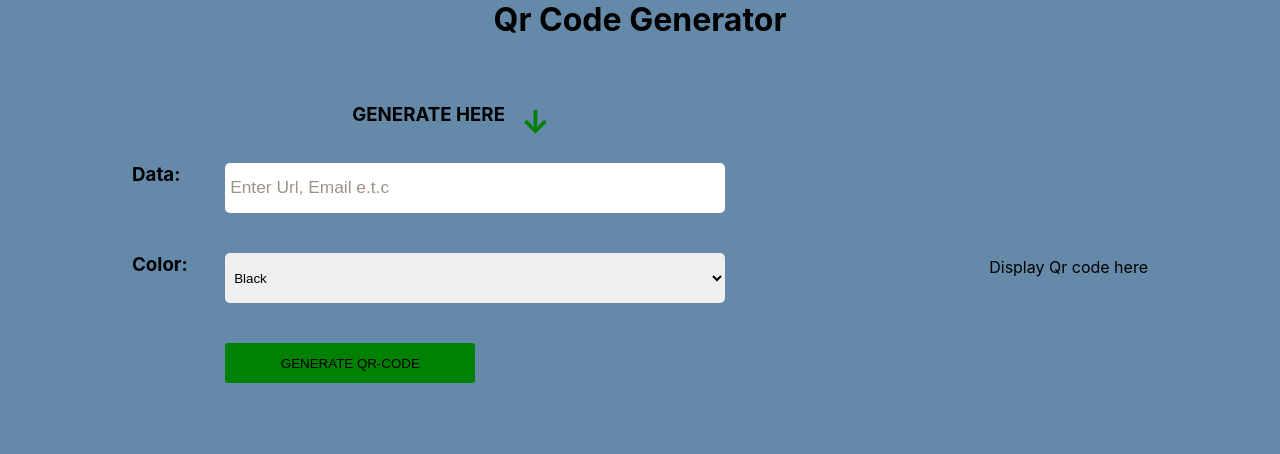
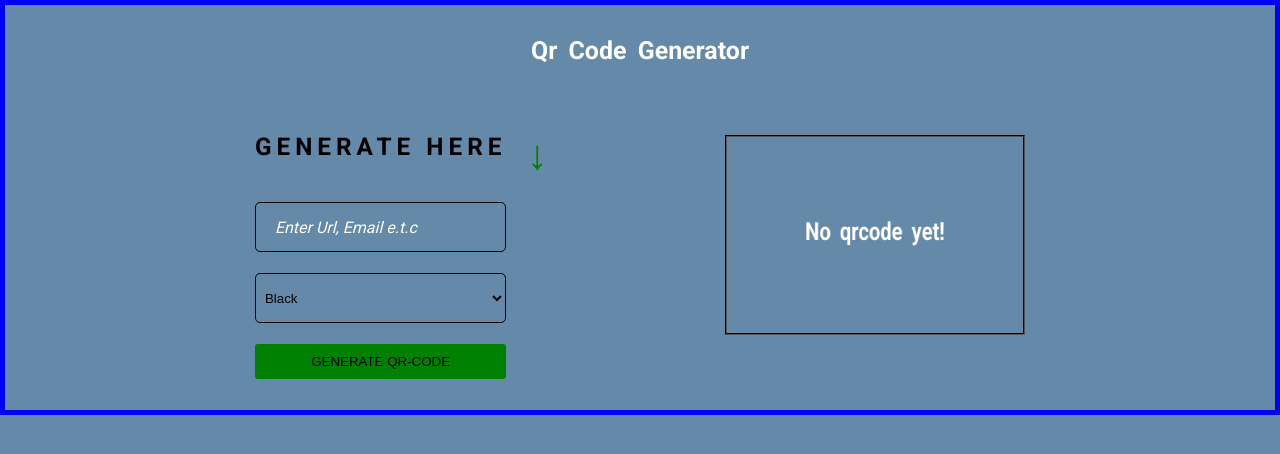
Before and after one commit to muritador5050/qrcode, a React (Create React App) app: page / in a window 1280 px wide. Shown: the top 454 px of the page. Built offline with nearby package versions, Linux system fonts and the light colour scheme.

Commit message:
i change all the page setting

```diff
--- a/public/index.html
+++ b/public/index.html
@@ -15,15 +15,11 @@
       user's mobile device or desktop. See https://developers.google.com/web/fundamentals/web-app-manifest/
     -->
     <link rel="manifest" href="%PUBLIC_URL%/manifest.json" />
-    <!--
-      Notice the use of %PUBLIC_URL% in the tags above.
-      It will be replaced with the URL of the `public` folder during the build.
-      Only files inside the `public` folder can be referenced from the HTML.
+    <link
+      href="https://fonts.googleapis.com/css2?family=Poppins:wght@300;400;600&family=Inter:wght@400;700&family=Montserrat:wght@300;600&family=Roboto:wght@400;700&family=Lato:wght@300;600&family=Nunito:wght@300;600&family=Quicksand:wght@300;600&display=swap"
+      rel="stylesheet"
+    />
 
-      Unlike "/favicon.ico" or "favicon.ico", "%PUBLIC_URL%/favicon.ico" will
-      work correctly both with client-side routing and a non-root public URL.
-      Learn how to configure a non-root public URL by running `npm run build`.
-    -->
     <title>React App</title>
   </head>
   <body>
--- a/src/App.css
+++ b/src/App.css
@@ -5,20 +5,30 @@
   padding: 0;
   box-sizing: border-box;
 }
-.container {
-  display: inline-block;
-  width: 100%;
-  height: 100vh;
+body {
+  background-color: rgb(101, 137, 168);
+  font-size: 1.3rem;
+  font-family: 'Roboto', sans-serif;
 }
 
-.App {
-  display: flex;
-  justify-content: space-around;
+img {
+  max-width: 100%;
+}
+.container {
+  border: 5px solid blue;
+  padding: 1.5em;
 }
 
-header h1 {
+.heading-text,
+.no-qr-yet {
+  font-size: calc(0.6em * 2);
+  word-spacing: 5px;
   text-align: center;
-  margin-bottom: 2em;
+  color: white;
+  margin-bottom: 1em;
+}
+.generate {
+  letter-spacing: 5px;
 }
 small {
   position: relative;
@@ -31,32 +41,45 @@ small {
   animation: move 1s infinite ease-in-out;
 }
 
-form > h3 {
-  margin-bottom: 2em;
-  text-align: center;
+/*Email-Form */
+.url-input {
+  margin-top: 2em;
+}
+.input-group {
+  position: relative;
+  margin-top: 2em;
+}
+.select-group {
+  margin: 1em 0;
 }
 
-/*Email-Form */
-.email-form {
-  display: inline-block;
+.input-group label {
+  position: absolute;
+  transform: translateY(-50%);
+  top: 50%;
+  left: 15px;
+  color: white;
+  font-size: 1rem;
+  font-style: oblique;
+  pointer-events: none;
+  padding: 0 5px;
+  transition: 0.5s;
 }
 
-label {
-  display: flex;
-  justify-content: space-between;
-}
-label > h3 {
-  margin-right: 2em;
+.input-group input:focus ~ label {
+  top: 0;
+  background-color: rgb(101, 137, 168);
 }
 
-label input,
-label select {
-  width: 500px;
-  height: 50px;
+input,
+select {
+  width: 100%;
+  min-height: 50px;
   border-radius: 5px;
   outline: none;
-  border: none;
   padding: 5px;
+  background: transparent;
+  border: 1px solid black;
 }
 
 ::placeholder {
@@ -65,33 +88,37 @@ label select {
 }
 
 .submit {
-  width: 250px;
-  height: 40px;
+  width: 100%;
   background: green;
-  padding: 5px;
+  padding: 10px 5px;
   border: none;
-  outline: none;
   border-radius: 3px;
   cursor: pointer;
-  margin-left: 7em;
 }
 
 .qrcode {
-  display: flex;
-  flex-direction: column;
-  justify-content: center;
-  gap: 10px;
-  text-align: center;
-  margin-top: 3em;
+  border: 2px groove black;
+  min-height: 200px;
 }
 
+.rotate {
+  position: relative;
+}
+.no-qr-yet {
+  position: absolute;
+  left: 0;
+  right: 0;
+  top: 80px;
+  animation: rotate 2s infinite ease-out;
+}
 .scanner {
   position: relative;
   perspective: 240px;
+  justify-items: center;
 }
 .scan-me {
   font-style: oblique;
-  font-family: "Courier New", Courier, monospace;
+  font-family: 'Courier New', Courier, monospace;
   animation: trans 0.4s infinite ease-in-out alternate;
 }
 
@@ -102,7 +129,13 @@ label select {
   }
   to {
     transform: translateZ(10px);
-    color: red;
+    color: blue;
+  }
+}
+
+@keyframes rotate {
+  to {
+    transform: rotateY(360deg);
   }
 }
 
@@ -115,21 +148,15 @@ label select {
   }
 }
 
- /* media query */
-@media screen and (max-width: 842px) {
-  .container {
-    width: fit-content;
-  }
-  .App {
-    display: inline-block;
-    margin: auto;
-    margin: 1em;
-  }
-  .submit {
-    width: 500px;
+/* media query */
+@media (min-width: 900px) {
+  .flex-container {
+    display: flex;
+    flex-direction: row-reverse;
+    align-items: center;
+    justify-content: space-evenly;
   }
   .qrcode {
-    scale: 2;
-    margin-top: 10em;
+    width: 300px;
   }
 }
--- a/src/App.js
+++ b/src/App.js
@@ -1,8 +1,8 @@
-import { useRef, useState } from "react";
-import "./App.css";
+import { useRef, useState } from 'react';
+import './App.css';
 const intialValue = {
-  data: "",
-  color: "",
+  data: '',
+  color: '',
 };
 
 function App() {
@@ -15,7 +15,7 @@ function App() {
   }
 
   const handleOnfocus = () => {
-    inputRef.current.value = "";
+    inputRef.current.value = '';
   };
 
   async function handleSubmit(e) {
@@ -33,59 +33,57 @@ function App() {
   }
 
   return (
-    <div className="container">
+    <div className='container'>
       <header>
-        <h1>Qr Code Generator</h1>
+        <h1 className='heading-text'>Qr Code Generator</h1>
       </header>
-      <div className="App">
-        <form className="email-form" onSubmit={handleSubmit}>
-          <h3>
-            GENERATE HERE <small className="entity-arrow-down">&darr;</small>{" "}
+      <div className='flex-container'>
+        <div className='qrcode'>
+          {qrimage ? (
+            <div className='scanner'>
+              <img src={qrimage} alt='qr code' />
+              <h4 className='scan-me'>Scan Me</h4>
+            </div>
+          ) : (
+            <div className='rotate'>
+              <h3 className='no-qr-yet'>No qrcode yet!</h3>
+            </div>
+          )}
+        </div>
+        <div className='url-input'>
+          <h3 className='generate'>
+            GENERATE HERE <small className='entity-arrow-down'>&darr;</small>{' '}
           </h3>
-          <label>
-            <h3>Data:</h3>
+          <div className='input-group'>
             <input
-              placeholder="Enter Url, Email e.t.c"
-              type="text"
-              name="data"
-              value={datas.data || ""}
+              type='text'
+              name='data'
+              value={datas.data || ''}
               onChange={handleOnChange}
               ref={inputRef}
               onFocus={handleOnfocus}
             />
-          </label>{" "}
-          <br /> <br />
-          <label>
-            <h3>Color:</h3>
+            <label>Enter Url, Email e.t.c</label>
+          </div>
+          <div className='select-group'>
             <select
-              name="color"
-              value={datas.color || ""}
+              name='color'
+              value={datas.color || ''}
               onChange={handleOnChange}
             >
-              <option value="000000">Black</option>
-              <option value="FFFF00">yellow</option>
-              <option value="0000FF">Blue</option>
-              <option value="008000">Green</option>
-              <option value="800080">Purple</option>
-              <option value="FF0000">Red</option>
-              <option value="00FFFF">Aqua</option>
+              <option value='000000'>Black</option>
+              <option value='FFFF00'>yellow</option>
+              <option value='0000FF'>Blue</option>
+              <option value='008000'>Green</option>
+              <option value='800080'>Purple</option>
+              <option value='FF0000'>Red</option>
+              <option value='00FFFF'>Aqua</option>
             </select>
-          </label>{" "}
-          <br />
-          <br />
-          <button type="submit" className="submit">
+          </div>
+
+          <button onClick={handleSubmit} className='submit'>
             GENERATE QR-CODE
           </button>
-        </form>
-        <div className="qrcode">
-          {qrimage ? (
-            <frames className="scanner">
-              <img src={qrimage} alt="qr code" /> <br /> <br />
-              <h4 className="scan-me">Scan Me</h4>
-            </frames>
-          ) : (
-            "Display Qr code here"
-          )}
         </div>
       </div>
     </div>
--- a/src/index.css
+++ /dev/null
@@ -1,9 +0,0 @@
-body {
-  margin: 0;
-  font-family: -apple-system, BlinkMacSystemFont, 'Segoe UI', 'Roboto', 'Oxygen',
-    'Ubuntu', 'Cantarell', 'Fira Sans', 'Droid Sans', 'Helvetica Neue',
-    sans-serif;
-  -webkit-font-smoothing: antialiased;
-  -moz-osx-font-smoothing: grayscale;
-  background-color: rgb(101, 137, 168);
-}
```
Also changed, not shown: src/index.js (+4 -9 lines), src/reportWebVitals.js (deleted, +0 -13 lines), src/setupTests.js (deleted, +0 -5 lines), public/logo192.png (deleted), public/logo512.png (deleted).
